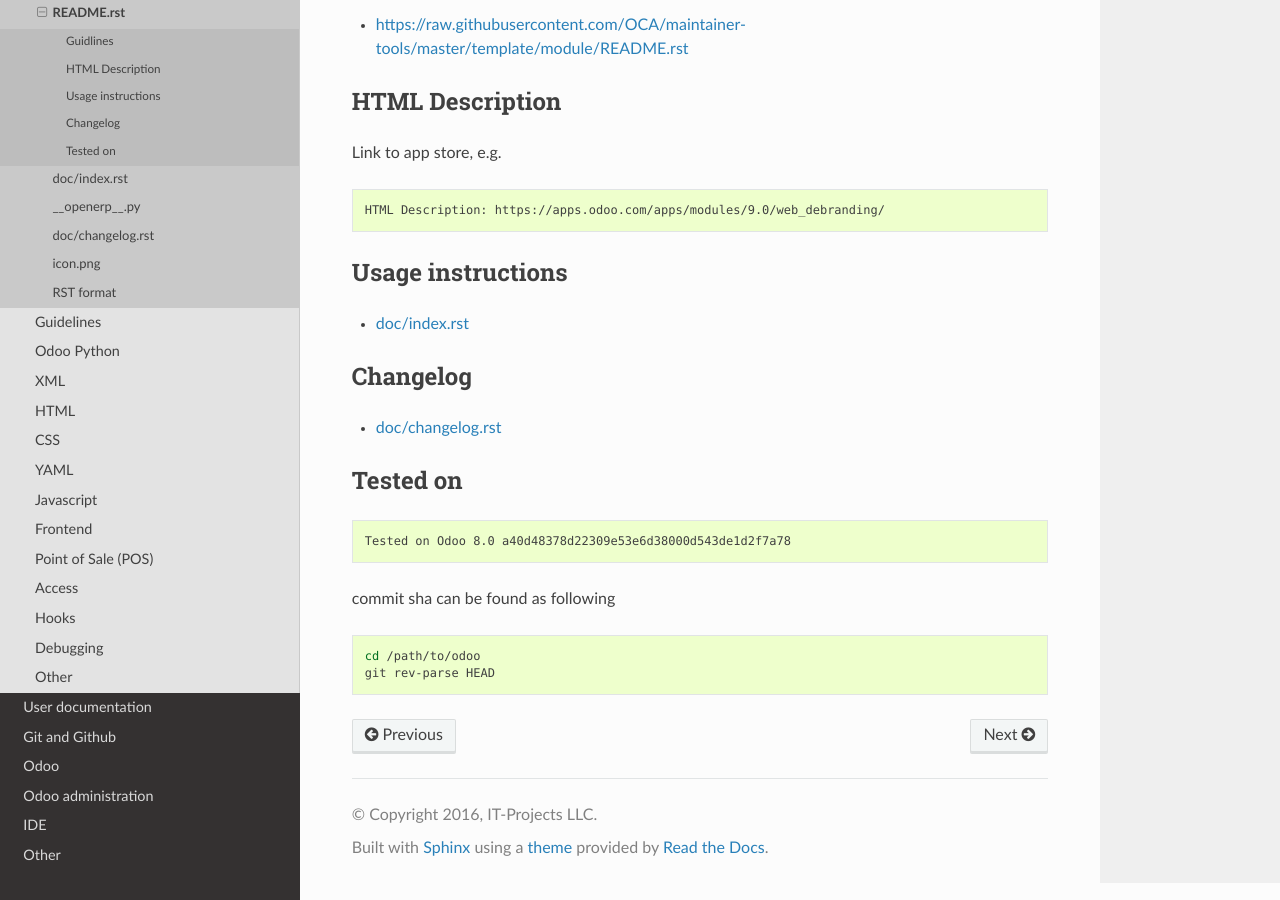
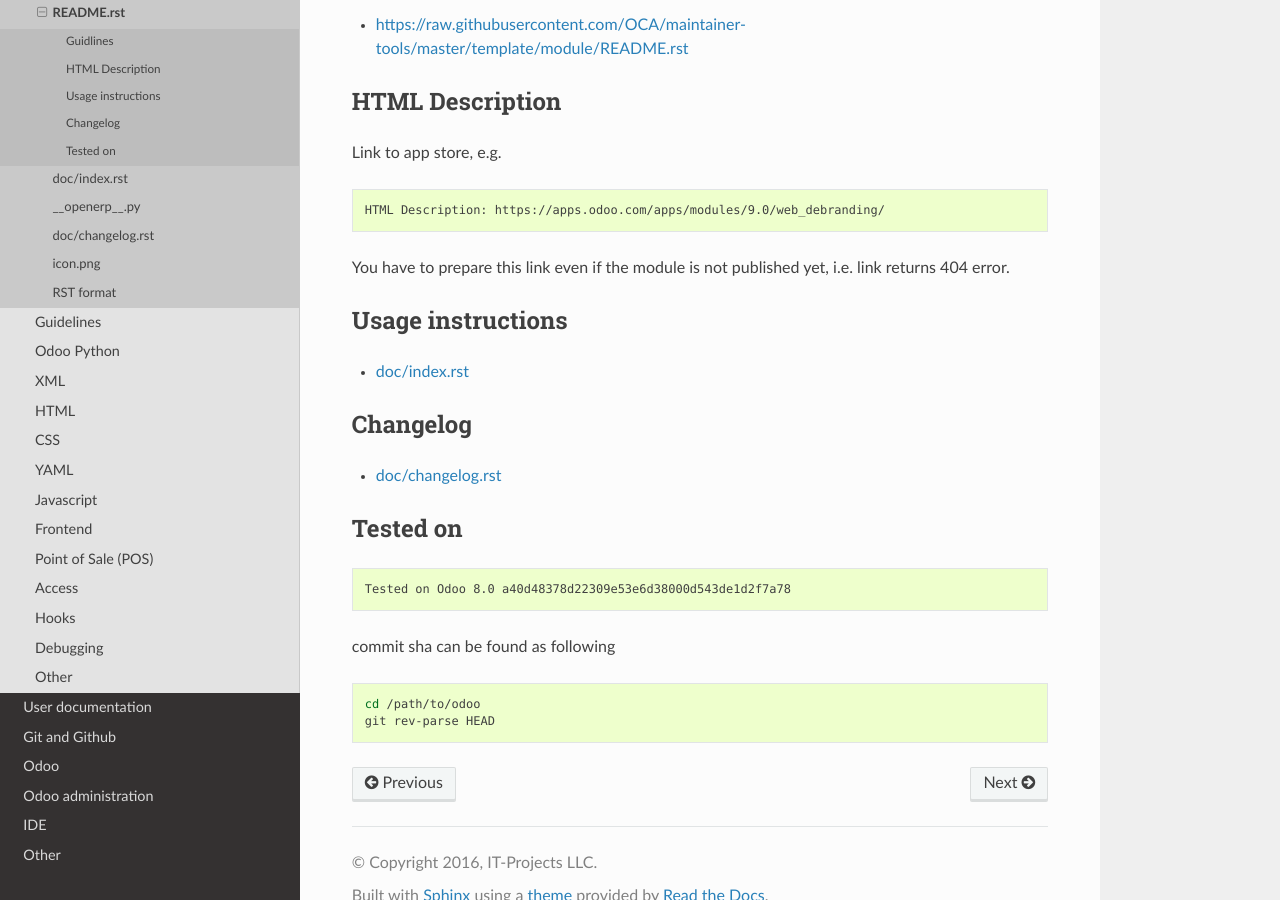
Before and after one commit to itpp-labs/odoo-development, a Sphinx documentation site: the page built from docs/dev/docs/README.rst.rst, in a window 1280 px wide and 900 px high, scrolled down 924 px. Built offline with Sphinx 7.4.7 and the Read the Docs theme 2.0.0, drawn with Linux system fonts in a browser that asks for light colours; pages that are not in the unit, such as notebooks, are missing from menus.

Commit message:
You have to prepare this link even if the module is not published yet, i.e. link returns 404 error.

```diff
--- a/docs/dev/docs/README.rst.rst
+++ b/docs/dev/docs/README.rst.rst
@@ -52,6 +52,8 @@ Link to app store, e.g.
 
     HTML Description: https://apps.odoo.com/apps/modules/9.0/web_debranding/
 
+You have to prepare this link even if the module is not published yet, i.e. link returns 404 error.
+
 Usage instructions
 ==================
 
```
